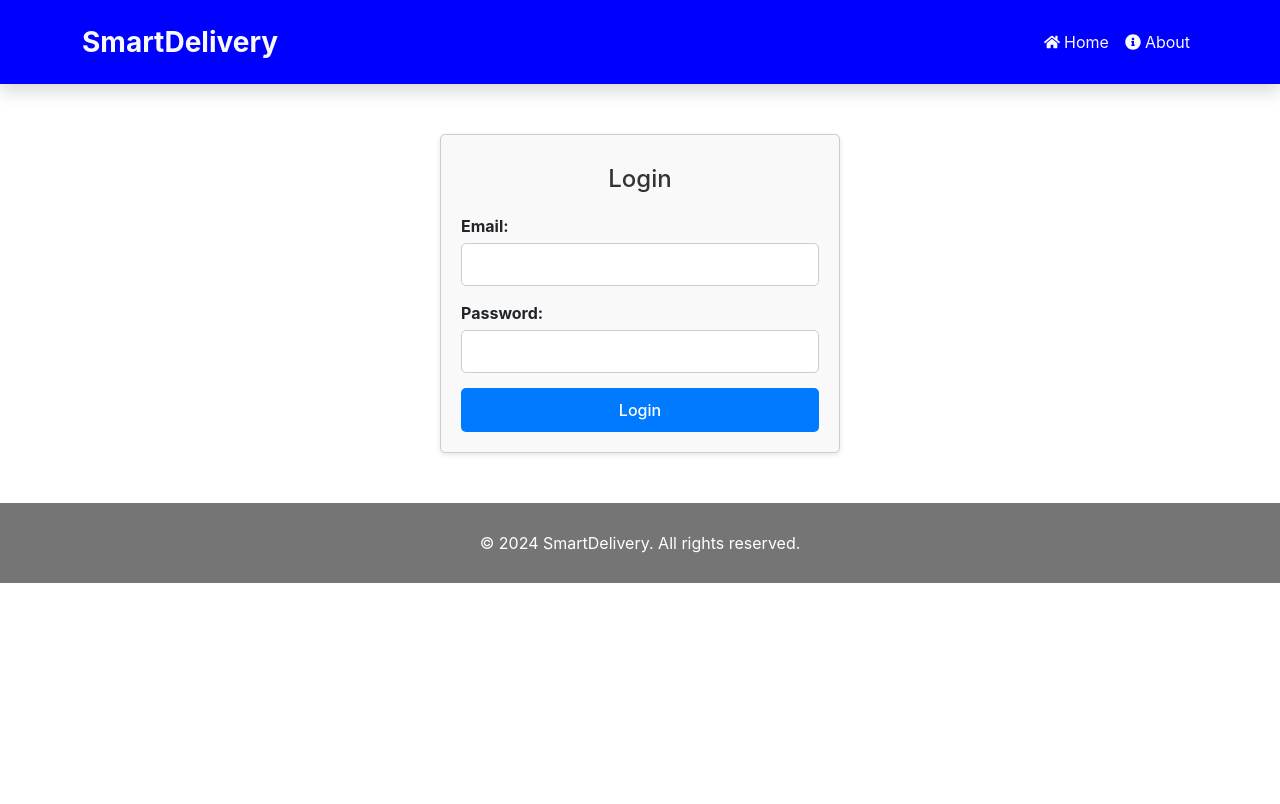
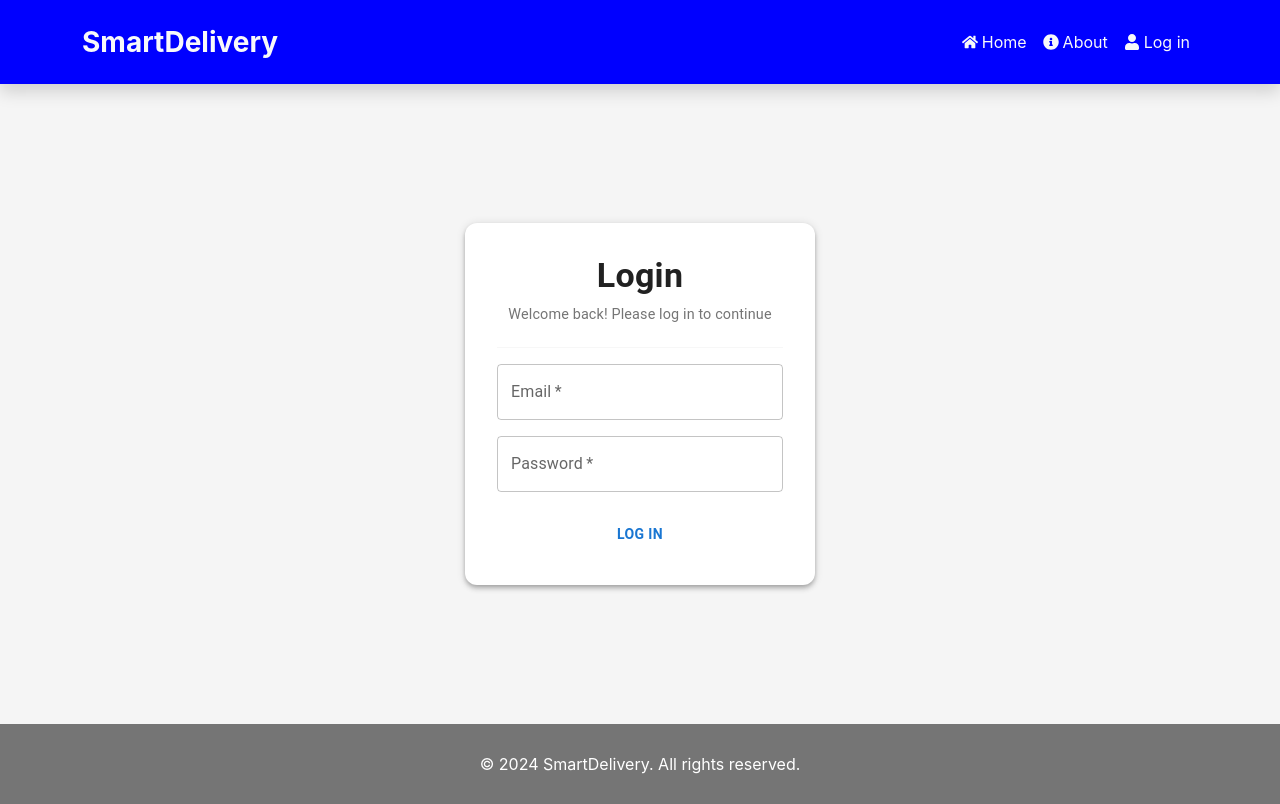
Before and after one commit to Yash200237/Supply-Chain-Management-System, a React (Create React App) app in the folder supply-chain-management-system/: page /start/managerlogin in a window 1280 px wide. Built offline with nearby package versions, Linux system fonts and the light colour scheme; the HTML template or start-up script is replaced by a standard one.

Commit message:
loging pages

```diff
--- a/supply-chain-management-system/src/components/inc/Navbar.js
+++ b/supply-chain-management-system/src/components/inc/Navbar.js
@@ -1,6 +1,7 @@
 import React from "react";
 import { Link } from "react-router-dom";
-import { FaInfoCircle, FaHome } from "react-icons/fa"; // Icons for style
+import { FaInfoCircle, FaHome, FaUser} from "react-icons/fa"; // Icons for style
+
 
 function NavBar() {
   return (
@@ -41,6 +42,11 @@ function NavBar() {
                 <FaInfoCircle /> About
               </Link>
             </li>
+            <li className="nav-item">
+              <Link to="/start" className="nav-link text-light d-flex align-items-center gap-1">
+                <FaUser /> Log in
+              </Link>
+            </li>
           </ul>
         </div>
       </div>
--- a/supply-chain-management-system/src/components/pages/CustomerLogin.js
+++ b/supply-chain-management-system/src/components/pages/CustomerLogin.js
@@ -115,10 +115,16 @@ const CustomerLogin = () => {
             {/* Login Button */}
             <Button
               type="submit"
-              variant="contained"
-              color="primary"
+              variant="text" // Use "text" variant to allow only the text color to change
               fullWidth
-              sx={{ mt: 1 }}
+              sx={{
+                mt: 1,
+                color: "#1976d2", // Set blue color to text
+                fontWeight: "bold", // Optional: Make the text bold
+                '&:hover': {
+                  backgroundColor: 'rgba(25, 118, 210, 0.1)' // Add light blue hover effect
+                }
+              }}
             >
               Log In
             </Button>
--- a/supply-chain-management-system/src/components/pages/DriverLogin.js
+++ b/supply-chain-management-system/src/components/pages/DriverLogin.js
@@ -115,10 +115,16 @@ const CustomerLogin = () => {
             {/* Login Button */}
             <Button
               type="submit"
-              variant="contained"
-              color="primary"
+              variant="text" // Use "text" variant to allow only the text color to change
               fullWidth
-              sx={{ mt: 1 }}
+              sx={{
+                mt: 1,
+                color: "#1976d2", // Set blue color to text
+                fontWeight: "bold", // Optional: Make the text bold
+                '&:hover': {
+                  backgroundColor: 'rgba(25, 118, 210, 0.1)' // Add light blue hover effect
+                }
+              }}
             >
               Log In
             </Button>
--- a/supply-chain-management-system/src/components/pages/Home.css
+++ b/supply-chain-management-system/src/components/pages/Home.css
@@ -6,9 +6,10 @@
 
 .left-half {
   position: relative;
-  flex: 1; /* Take half of the available space */
+ /* Take half of the available space */
   overflow: hidden; /* Hide any overflow */
   height: 100vh; /* Set height to full viewport height */
+  width: 70%;
 }
 
 .background-image {
@@ -35,7 +36,7 @@
 }
 
 .right-half {
-  flex: 1; /* Take half of the available space */
+  width:50%; /* Take half of the available space */
   background-color: white; /* White background */
   display: flex;
   flex-direction: column;
--- a/supply-chain-management-system/src/components/pages/Home.js
+++ b/supply-chain-management-system/src/components/pages/Home.js
@@ -1,14 +1,15 @@
 // Home.js
 import React from "react";
+import Start from "./Start";
 import { Link } from "react-router-dom";
 import "./Home.css"; // Import the CSS file
 import frontpage from "../../images/frontpage.jpeg"; // Import the front page image
-
+import { Button } from "@mui/material";
 function Home() {
   return (
     <div className="home-container">
       {/* Left Half with Image and Overlay */}
-      <div className="left-half">
+      <div className="left-half" >
         <img src={frontpage} alt="Front Page" className="background-image" />
         <div className="overlay">
           <h1 className="title">Welcome to SmartDelivery!</h1>
@@ -28,18 +29,15 @@ function Home() {
         </div>
       </div>
 
-      {/* Right Half with White Background and Buttons */}
+
+      {/* Left Half - Start Component */}
       <div className="right-half">
-        <div className="button-group primary-buttons">
-          <Link to="/start" className="button-link">
-            <button className="btn btn-login">Login</button>
-          </Link>
-          <Link to="/signup" className="button-link">
-            <button className="btn btn-signup">Signup</button>
-          </Link>
-        </div>
+        <Start /> {/* Use Start component here */}
       </div>
+
     </div>
+
+
   );
 }
 
--- a/supply-chain-management-system/src/components/pages/ManagerLogin.js
+++ b/supply-chain-management-system/src/components/pages/ManagerLogin.js
@@ -1,93 +1,138 @@
 import React, { useState } from "react";
+import {
+  TextField,
+  Box,
+  Typography,
+  Alert,
+  Divider,
+  Paper,
+  Button,
+} from "@mui/material";
+import { ThemeProvider, createTheme } from "@mui/material/styles";
+import { useNavigate } from "react-router-dom";
 import axios from "axios";
-import { useNavigate } from "react-router-dom";
 
-const ManagerLogin = () => {
-  const [formData, setFormData] = useState({
-    email: "",
-    password: "",
-  });
+const theme = createTheme({
+  palette: {
+    primary: { main: "#1976d2" },
+    success: { main: "#2e7d32" },
+    info: { main: "#0288d1" },
+    background: { default: "#f5f5f5" },
+  },
+  typography: {
+    h4: { fontWeight: 600, marginBottom: "5px" },
+    subtitle1: { color: "#757575", fontSize: "0.9rem", marginBottom: "20px" },
+  },
+});
 
+const CustomerLogin = () => {
+  const navigate = useNavigate();
+  const [formData, setFormData] = useState({ email: "", password: "" });
   const [error, setError] = useState(null);
-  const navigate = useNavigate();
+
   axios.defaults.withCredentials = true;
 
   const handleChange = (e) => {
     const { name, value } = e.target;
-    setFormData({
-      ...formData,
-      [name]: value,
-    });
+    setFormData((prevData) => ({ ...prevData, [name]: value }));
   };
 
   const handleSubmit = (e) => {
     e.preventDefault();
-    // Perform login logic here (e.g., API call)
     axios
-      .post("http://localhost:5000/start/managerlogin", formData)
+      .post("http://localhost:5000/start/customerlogin", formData)
       .then((result) => {
-        console.log("API Response:", result.data); // Log the entire response object
+        if (result.data.loginStatus) {
+          const { customer_ID, customerName, fullName, email, phoneNumber, address, city } = result.data;
 
-          if (result.data.loginStatus) {
-          // Store manager details in localStorage
-          localStorage.setItem("managerr_ID", result.data.manager_ID);
-          localStorage.setItem("managerName", result.data.managerName); // Store the customer name
-          localStorage.setItem("fullName", result.data.fullName); // Full Name
-          localStorage.setItem("email", result.data.email); // Email
-          localStorage.setItem("phoneNumber", result.data.phoneNumber); // Phone Number
-          localStorage.setItem("city", result.data.city); // City
+          localStorage.setItem("customer_ID", customer_ID);
+          localStorage.setItem("customerName", customerName);
+          localStorage.setItem("fullName", fullName);
+          localStorage.setItem("email", email);
+          localStorage.setItem("phoneNumber", phoneNumber);
+          localStorage.setItem("address", address);
+          localStorage.setItem("city", city);
 
-          // Navigate to dashboard and pass state
-          navigate("/managerdashboard", { state: {
-            managerName: result.data.managerName,
-            manager_ID: result.data.manager_ID,
-            fullName: result.data.fullName,
-            email: result.data.email,
-            phoneNumber: result.data.phoneNumber,
-            city: result.data.city
-          }  });
+          navigate("/customerdashboard", {
+            state: { customerName, customer_ID, fullName, email, phoneNumber, address, city }
+          });
         } else {
-          setError(result.data.Error);
+          setError(result.data.Error || "Login failed. Please try again.");
         }
       })
-      .catch((err) => console.log(err));
+      .catch(() => setError("An error occurred while logging in."));
   };
 
   return (
-    <div style={{height: "100vh-80px"}}>
-      <div className="login" style={{ maxWidth: "400px", margin: "50px auto", padding: "20px", border: "1px solid #ccc", borderRadius: "5px", boxShadow: "0 2px 5px rgba(0,0,0,0.1)", backgroundColor: "#f9f9f9" , minHeight: "100vh-80px"}}>
-        <div className="text-danger" style={{ color: "red", marginBottom: "10px" }}>{error && error}</div>
-        <h2 style={{ textAlign: "center", marginBottom: "20px", color: "#333" }}>Login</h2>
-        <form onSubmit={handleSubmit}>
-          <div style={{ marginBottom: "15px" }}>
-            <label htmlFor="email" style={{ display: "block", marginBottom: "5px" }}>Email:</label>
-            <input
-              type="email"
-              id="email"
+    <ThemeProvider theme={theme}>
+      <Box
+        display="flex"
+        justifyContent="center"
+        alignItems="center"
+        minHeight="80vh"
+        sx={{ backgroundColor: theme.palette.background.default }}
+      >
+        <Paper elevation={4} sx={{ p: 4, width: 350, borderRadius: 3 }}>
+          <Typography variant="h4" align="center">
+            Login
+          </Typography>
+
+          <Typography variant="subtitle1" align="center">
+            Welcome back! Please log in to continue
+          </Typography>
+
+          <Divider sx={{ my: 0 }} />
+
+          {error && <Alert severity="error">{error}</Alert>}
+
+          <Box
+            component="form"
+            onSubmit={handleSubmit}
+            display="flex"
+            flexDirection="column"
+            gap={2}
+            mt={2}
+          >
+            <TextField
+              label="Email"
               name="email"
               value={formData.email}
               onChange={handleChange}
+              fullWidth
               required
-              style={{ width: "100%", padding: "10px", border: "1px solid #ccc", borderRadius: "5px" }}
             />
-          </div>
-          <div style={{ marginBottom: "15px" }}>
-            <label htmlFor="password" style={{ display: "block", marginBottom: "5px" }}>Password:</label>
-            <input
+
+            <TextField
+              label="Password"
+              name="password"
               type="password"
-              id="password"
-              name="password"
               value={formData.password}
               onChange={handleChange}
+              fullWidth
               required
-              style={{ width: "100%", padding: "10px", border: "1px solid #ccc", borderRadius: "5px" }}
             />
-          </div>
-          <button type="submit" style={{ width: "100%", padding: "10px", backgroundColor: "#007bff", color: "#fff", border: "none", borderRadius: "5px", cursor: "pointer", fontSize: "16px" }}>Login</button>
-        </form>
-      </div>
-    </div>
+
+            {/* Login Button */}
+            <Button
+              type="submit"
+              variant="text" // Use "text" variant to allow only the text color to change
+              fullWidth
+              sx={{
+                mt: 1,
+                color: "#1976d2", // Set blue color to text
+                fontWeight: "bold", // Optional: Make the text bold
+                '&:hover': {
+                  backgroundColor: 'rgba(25, 118, 210, 0.1)' // Add light blue hover effect
+                }
+              }}
+            >
+              Log In
+            </Button>
+          </Box>
+        </Paper>
+      </Box>
+    </ThemeProvider>
   );
 };
 
-export default ManagerLogin;
+export default CustomerLogin;
--- a/supply-chain-management-system/src/components/pages/Start.css
+++ b/supply-chain-management-system/src/components/pages/Start.css
@@ -1,6 +1,6 @@
 /* CSS for the Start component */
 .loginPage {
-    background-color: #f8f9fa; /* Light background color */
+    background-color: white; /* Light background color */
   }
 
   .loginForm {
--- a/supply-chain-management-system/src/components/pages/Start.js
+++ b/supply-chain-management-system/src/components/pages/Start.js
@@ -4,7 +4,7 @@ import { useNavigate } from "react-router-dom";
 import { ThemeProvider, createTheme } from "@mui/material/styles";
 import { Box, Button, Paper, Typography, Divider } from "@mui/material";
 import "./Start.css"; // Your custom CSS
-
+import { Link } from "react-router-dom";
 // Define a custom Material UI theme
 const theme = createTheme({
   palette: {
@@ -23,15 +23,16 @@ const Start = () => {
   const navigate = useNavigate();
 
   return (
-    <ThemeProvider theme={theme}>
-      <Box
+    <ThemeProvider  class="loginPage" theme={theme}>
+       <Box
         display="flex"
         justifyContent="center"
         alignItems="center"
-        minHeight="80vh"
-        sx={{ backgroundColor: theme.palette.background.default }}
+        minHeight="70vh"
+        margin={"10vh"}
+        bgcolor={"white"}
       >
-        <Paper elevation={4} sx={{ p: 4, width: 350, borderRadius: 3 }}>
+        <Paper elevation={10} sx={{pt:8,pb:5,pl:12,pr:12, width: 500, borderRadius: 3, height: 600, }} >
           <Typography variant="h4" align="center">
             Login
           </Typography>
@@ -40,9 +41,9 @@ const Start = () => {
             Welcome, please log in to continue
           </Typography>
 
-          <Divider sx={{ my: 2 }} />
+          <Divider sx={{ mt:5 }} />
 
-          <Box display="flex" flexDirection="column" gap={2} mt={3}>
+          <Box display="flex" flexDirection="column" gap={2} mt={6}>
             <Button
               variant="contained"
               disableElevation
@@ -69,9 +70,29 @@ const Start = () => {
             >
               Manager
             </Button>
+              <Typography variant="subtitle1" align="center"   sx={{ mt: 10 }}>
+            Don't have an account? Sign up first!
+            </Typography>
+            <Link to="/signup" className="button-link">
+  <Button
+    type="submit"
+    variant="text" // Use "text" variant for styling the text only
+    fullWidth
+    sx={{
+      mt: -9,
+      color: "none", // Blue color
+      fontWeight: "bold", // Optional: Make the text bold
+      '&:hover': {
+        backgroundColor: 'rgba(25, 118, 210, 0.1)' // Light blue hover effect
+      }
+    }}
+  >
+    Sign up
+  </Button>
+</Link>
           </Box>
         </Paper>
-      </Box>
+       </Box>
     </ThemeProvider>
   );
 };
```
Also changed, not shown: supply-chain-management-system/src/components/pages/SignUp.js (+12 -12 lines), 1 other file (tests, documents, lock files or other folders).
